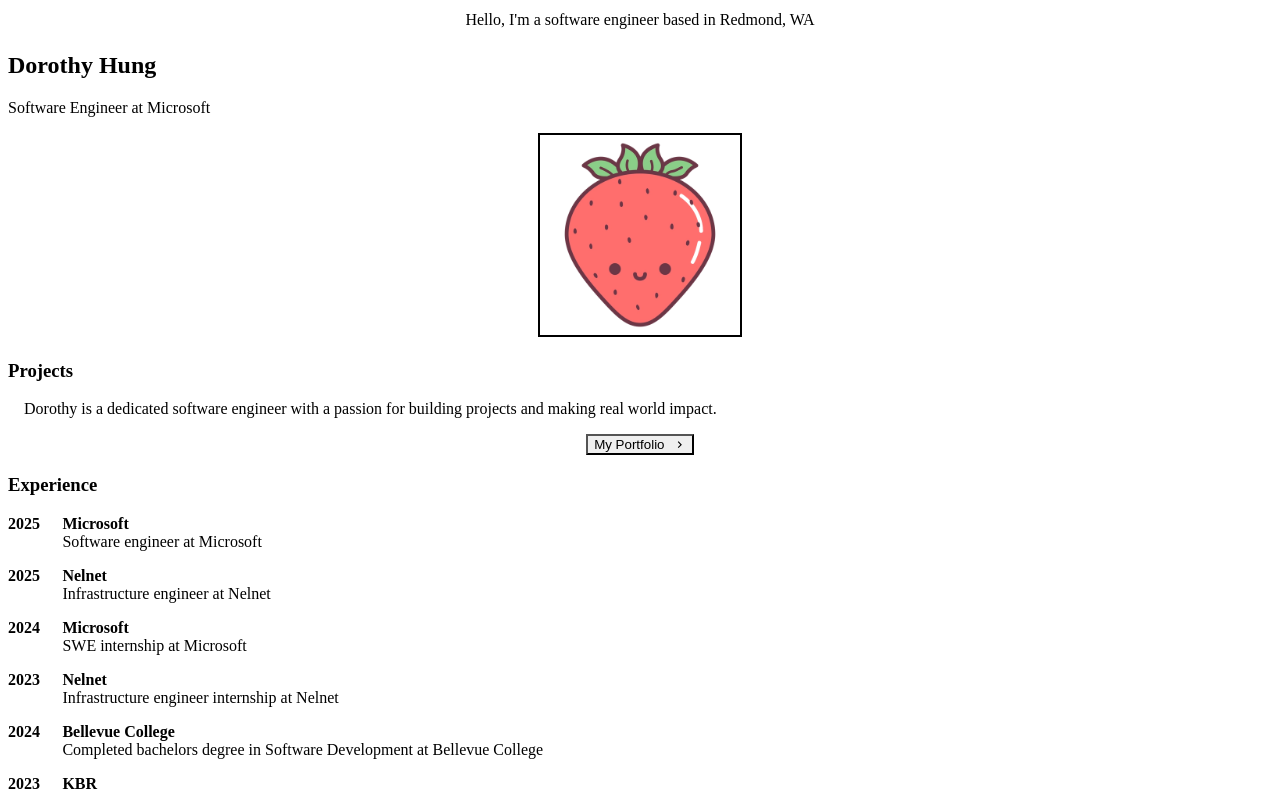
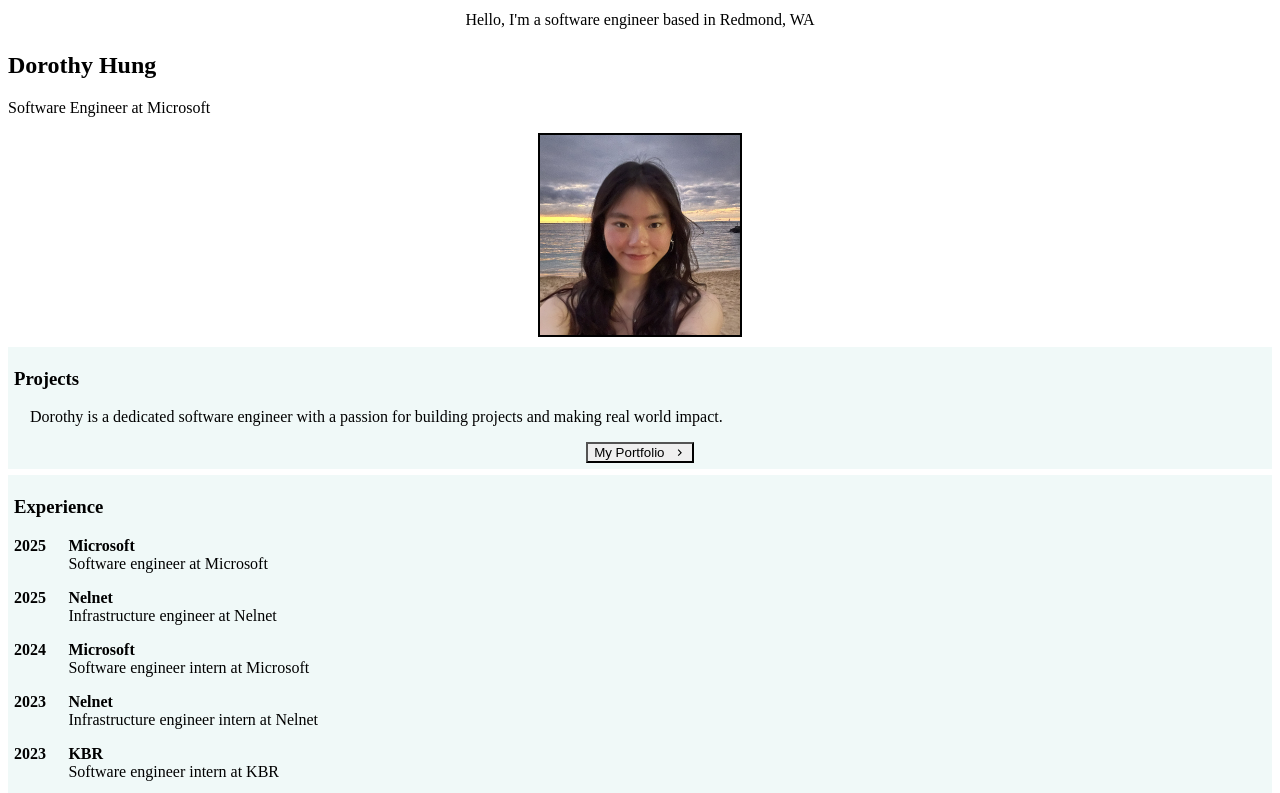
Before and after one commit to Dorothyhung/portfolio, a Next.js app: page / in a window 1280 px wide. Shown: the top 793 px of the page. Built offline with nearby package versions, Linux system fonts and the light colour scheme.

Commit message:
Adjust themes and cleanup

```diff
--- a/components/section.js
+++ b/components/section.js
@@ -1,5 +1,5 @@
 import { motion } from 'framer-motion'
-import { chakra, shouldForwardProp } from '@chakra-ui/react'
+import { chakra, shouldForwardProp, useColorModeValue } from '@chakra-ui/react'
 
 const StyledDiv = chakra(motion.div, {
   shouldForwardProp: prop => {
@@ -8,11 +8,14 @@ const StyledDiv = chakra(motion.div, {
 })
 
 const Section = ({ children, delay = 0 }) => (
-  <StyledDiv
+  <StyledDiv bg={useColorModeValue('#f0f9f8', '#2020230')}
     initial={{ y: 10, opacity: 0 }}
     animate={{ y: 0, opacity: 1 }}
     transition={{ duration: 0.8, delay }}
-    mb={6}
+    my={6}
+    px={6}
+    py={2}
+    borderRadius="xl"
   >
     {children}
   </StyledDiv>
--- a/pages/index.js
+++ b/pages/index.js
@@ -4,6 +4,7 @@ import {
   Heading,
   Image,
   Button,
+  useColorModeValue
 } from '@chakra-ui/react'
 import Section from '../components/section'
 import Paragraph from '../components/paragraph'
@@ -16,7 +17,6 @@ const Page = () => {
     <Container>
       <Box
         borderRadius="lg"
-        bg="{useColorModeValue('rose.800', 'rose.200')}"
         p={3}
         mb={5}
         align="center"
@@ -43,15 +43,16 @@ const Page = () => {
             borderWidth={2}
             borderStyle="solid"
             maxWidth="200px"
+            boxSize="200px"
             display="inline-block"
             borderRadius="full"
-            src="images/strawberry-logo.png"
+            src="images/profile-pic.JPEG"
             alt="profile image"
           />
         </Box>
       </Box>
 
-      <Section delay={0.1}>
+      <Section delay={0.1 } bg={useColorModeValue('#f0f9f8', '#2020230')}>
         <Heading as="h3" variant="section-title">Projects</Heading>
 
         <Paragraph>Dorothy is a dedicated software engineer with a passion for building projects and making real world impact.
@@ -91,7 +92,7 @@ const Page = () => {
             <Year>2024</Year>
             <Company>Microsoft</Company>
           </BioHeader>
-          SWE internship at Microsoft
+          Software engineer intern at Microsoft
         </BioSection>
 
         <BioSection>
@@ -99,15 +100,7 @@ const Page = () => {
             <Year>2023</Year>
             <Company>Nelnet</Company>
           </BioHeader>
-          Infrastructure engineer internship at Nelnet
-        </BioSection>
-
-        <BioSection>
-          <BioHeader>
-            <Year>2024</Year>
-            <Company>Bellevue College</Company>
-          </BioHeader>
-          Completed bachelors degree in Software Development at Bellevue College
+          Infrastructure engineer intern at Nelnet
         </BioSection>
 
         <BioSection>
@@ -115,7 +108,7 @@ const Page = () => {
             <Year>2023</Year>
             <Company>KBR</Company>
           </BioHeader>
-          SWE internship at KBR
+          Software engineer intern at KBR
         </BioSection>
 
         <BioSection>
@@ -123,7 +116,7 @@ const Page = () => {
             <Year>2023</Year>
             <Company>Costco</Company>
           </BioHeader>
-          Data operations internship at Costco
+          Data operations intern at Costco
         </BioSection>
 
         <Box align="center" my={4}>
--- a/pages/projects.js
+++ b/pages/projects.js
@@ -1,4 +1,4 @@
-import { Container, Heading, SimpleGrid, Box, Button } from '@chakra-ui/react'
+import { Container, Heading, SimpleGrid, Box, Button, useColorModeValue } from '@chakra-ui/react'
 import { ChevronRightIcon } from '@chakra-ui/icons'
 import Section from '../components/section'
 import { WorkGridItem } from '../components/grid-item'
@@ -22,13 +22,13 @@ const Projects = () => {
             link="https://spotifyaudioanalysis.com/"
             newtab={true}
           >
-            A Spotify track analyzer for audio features
+            A Spotify track analyzer for audio features (for web only)
           </WorkGridItem>
 
           <Box align="center" my={4}>
             <a href="https://github.com/Dorothyhung/P320-Spotify-API-Project" target="_blank">
 
-            <Button rightIcon={<ChevronRightIcon />} colorScheme="pink">
+            <Button rightIcon={<ChevronRightIcon />} colorScheme='pink'>
                 Source
             </Button>
             </a>
```
Also changed, not shown: components/navbar.js (+5 -5 lines), lib/theme.js (+4 -4 lines), public/images/profile-pic.JPEG (added).
